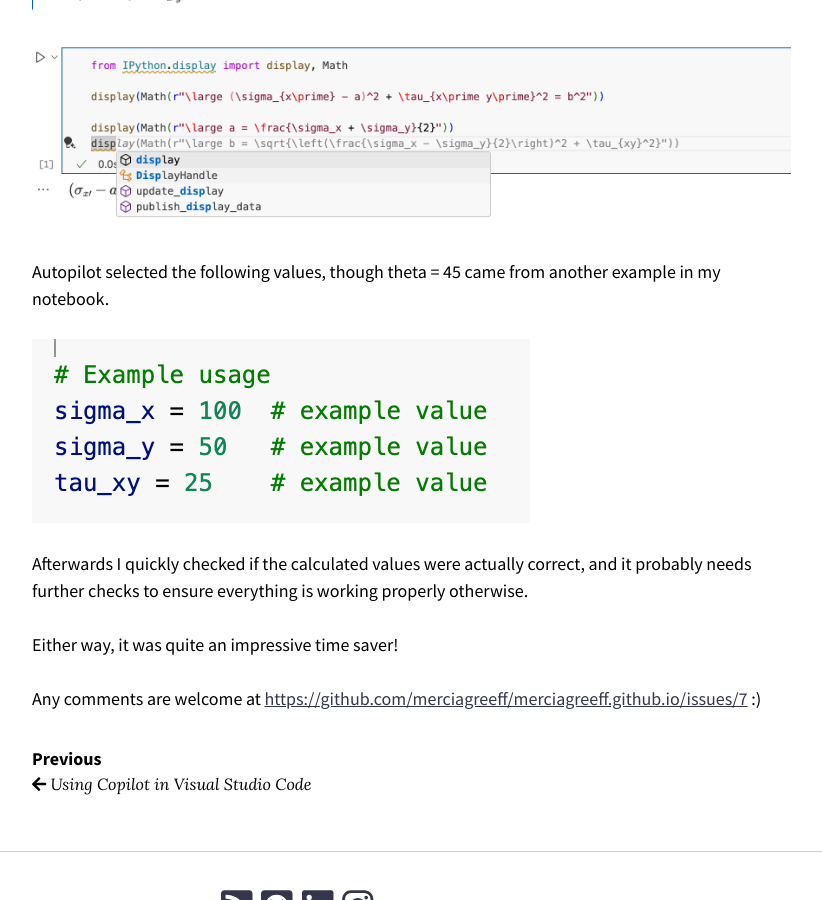
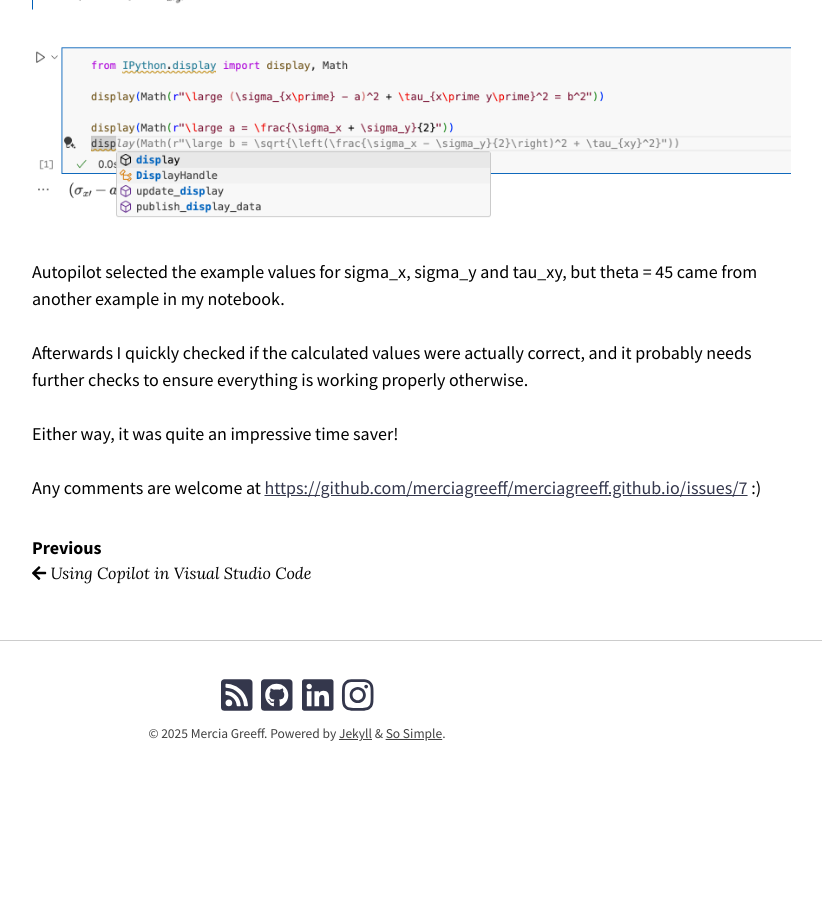
Before and after one commit to merciagreeff/merciagreeff.github.io, a Jekyll site: the page built from _posts/2025-01-22-more-copilot.md, in a window 1280 px wide and 900 px high, scrolled down 5004 px. Shown: the whole window, without its empty margins (343-1165 px from the left). Built offline with Jekyll 4.4.1, drawn with Linux system fonts in a browser that asks for light colours; nearby versions of some CDN libraries; after the commit the page ends 5821 px from its top, so only the background shows below that.

Commit message:
Update 2025-01-22-more-copilot.md

```diff
--- a/_posts/2025-01-22-more-copilot.md
+++ b/_posts/2025-01-22-more-copilot.md
@@ -119,9 +119,7 @@ I then added formulas for a and b for the equation above. It took a bit for the
 ![2025-01-22-3.png](/assets/2025-01-22-3.png)
 ![2025-01-22-4.png](/assets/2025-01-22-4.png)
 
-Autopilot selected the following values, though theta = 45 came from another example in my notebook.
-
-![2025-01-22-5.png](/assets/2025-01-22-5.png)
+Autopilot selected the example values for sigma_x, sigma_y and tau_xy, but theta = 45 came from another example in my notebook.
 
 Afterwards I quickly checked if the calculated values were actually correct, and it probably needs further checks to ensure everything is working properly otherwise.
 
```
